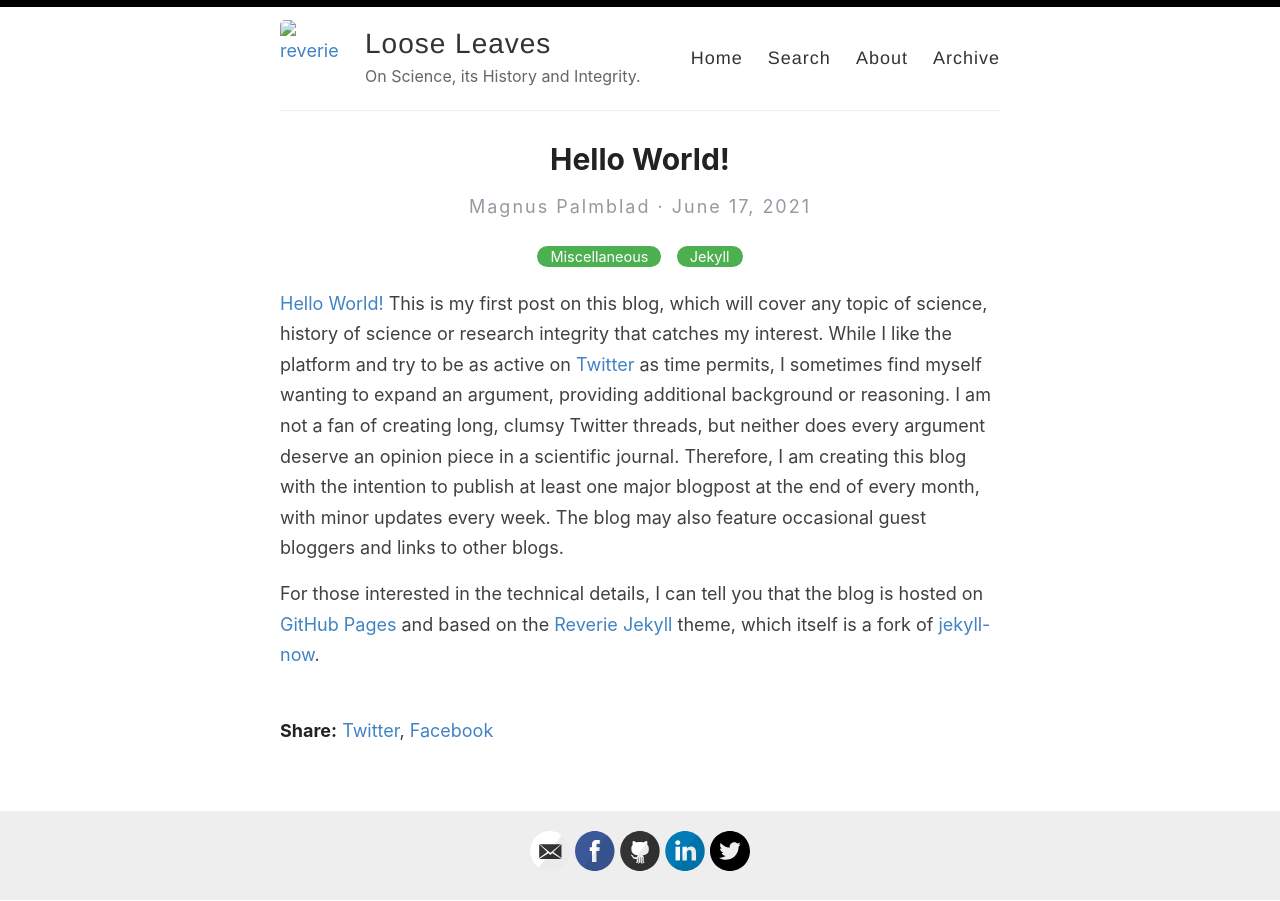
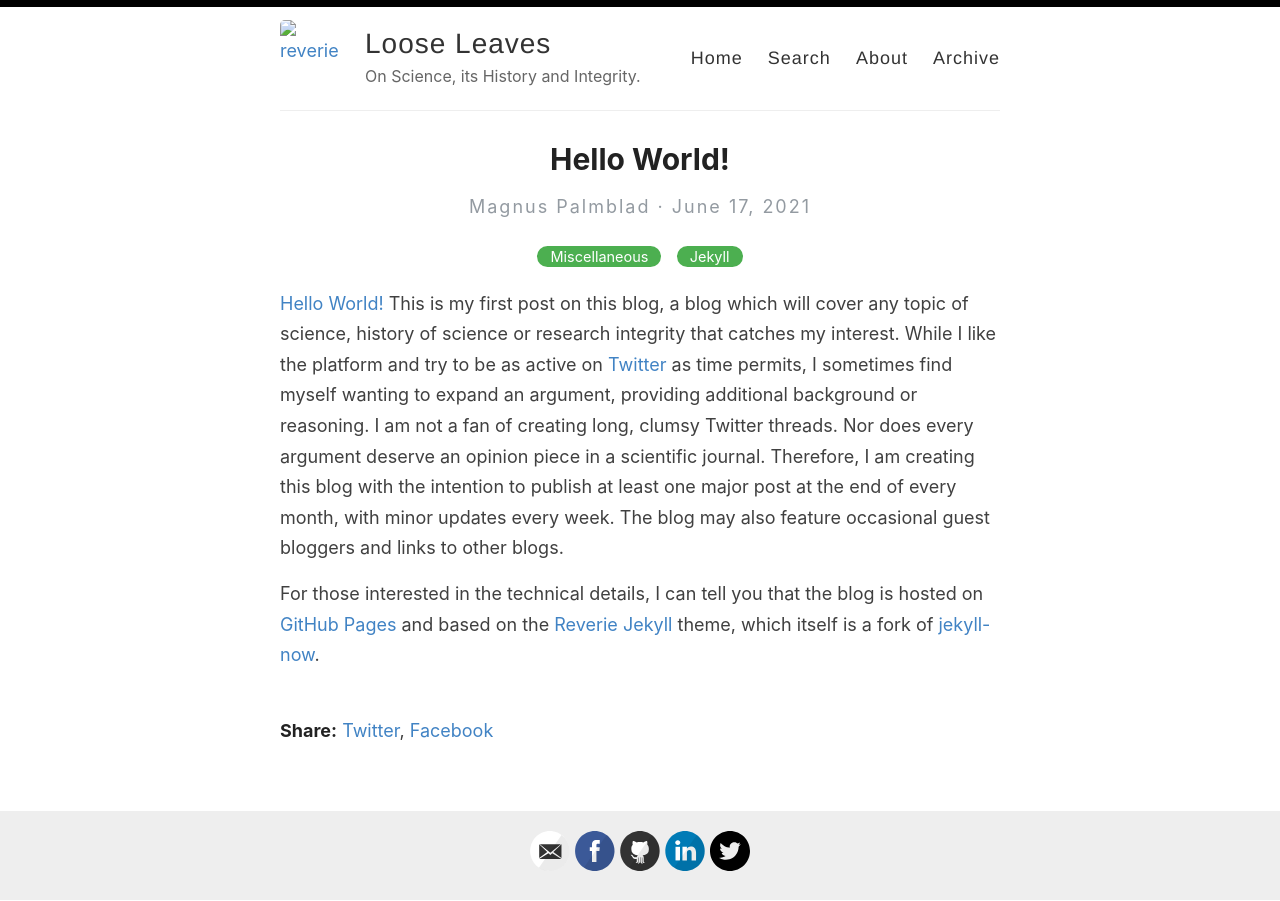
Before and after one commit to amitmerchant1990/reverie, a Jekyll site: the page built from _posts/2021-06-17-hello-world.md, in a window 1280 px wide. Built offline with Jekyll 4.4.1, drawn with Linux system fonts in a browser that asks for light colours; comment, search, counter and statistics services are not loaded.

Commit message:
Update 2021-06-17-hello-world.md

```diff
--- a/_posts/2021-06-17-hello-world.md
+++ b/_posts/2021-06-17-hello-world.md
@@ -4,7 +4,7 @@
 categories: [Miscellaneous, Jekyll]
 ---
 
-[Hello World!](https://en.wikipedia.org/wiki/%22Hello,_World!%22_program) This is my first post on this blog, which will cover any topic of science, history of science or research integrity that catches my interest. While I like the platform and try to be as active on [Twitter](https://twitter.com/MagnusPalmblad) as time permits, I sometimes find myself wanting to expand an argument, providing additional background or reasoning. I am not a fan of creating long, clumsy Twitter threads, but neither does every argument deserve an opinion piece in a scientific journal. Therefore, I am creating this blog with the intention to publish at least one major blogpost at the end of every month, with minor updates every week. The blog may also feature occasional guest bloggers and links to other blogs.
+[Hello World!](https://en.wikipedia.org/wiki/%22Hello,_World!%22_program) This is my first post on this blog, a blog which will cover any topic of science, history of science or research integrity that catches my interest. While I like the platform and try to be as active on [Twitter](https://twitter.com/MagnusPalmblad) as time permits, I sometimes find myself wanting to expand an argument, providing additional background or reasoning. I am not a fan of creating long, clumsy Twitter threads. Nor does every argument deserve an opinion piece in a scientific journal. Therefore, I am creating this blog with the intention to publish at least one major post at the end of every month, with minor updates every week. The blog may also feature occasional guest bloggers and links to other blogs.
 
 For those interested in the technical details, I can tell you that the blog is hosted on [GitHub Pages](https://pages.github.com/) and based on the [Reverie](https://github.com/amitmerchant1990/reverie) [Jekyll](https://jekyllrb.com/) theme, which itself is a fork of [jekyll-now](https://github.com/barryclark/jekyll-now).
 &nbsp;
```
